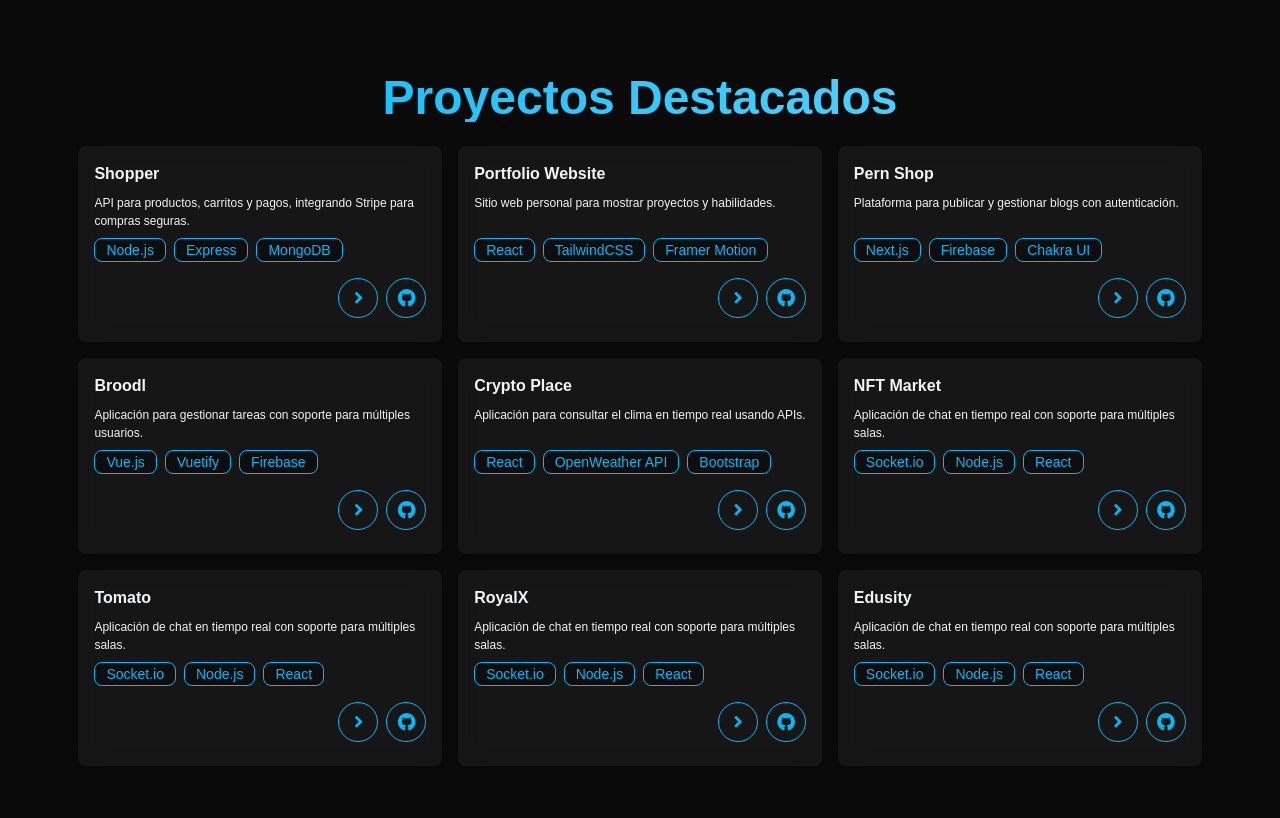
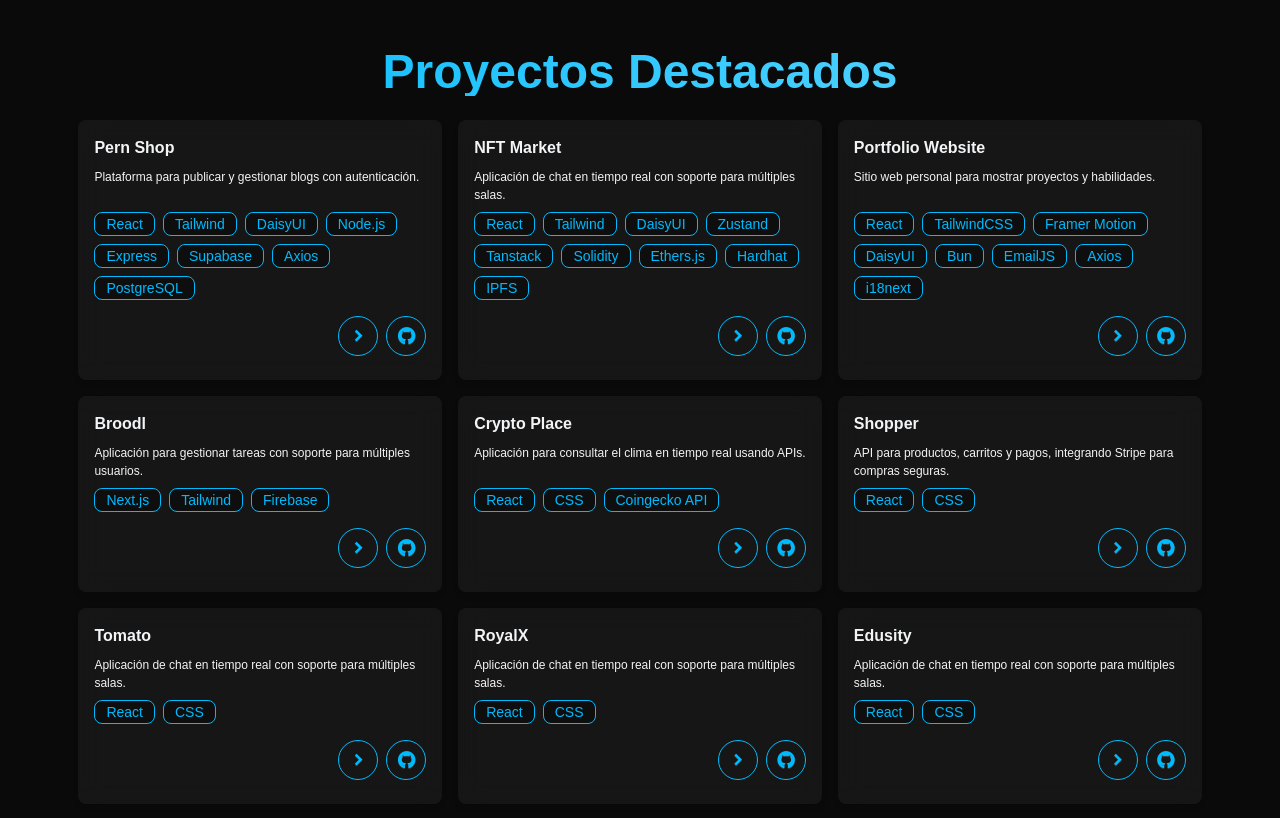
Before and after one commit to mazax28/PORTFOLIO, a React (Vite) app: page / in a window 1280 px wide. Shown: the part 1600-2418 px from the top of the page. Built offline with nearby package versions, Linux system fonts and the light colour scheme; no server answers.

Commit message:
feat: update project listings with new titles, descriptions, and technologies

```diff
--- a/src/pages/Projects.jsx
+++ b/src/pages/Projects.jsx
@@ -19,65 +19,65 @@
 
   const projects = [
     {
-      title: "Shopper",
-      description: "API para productos, carritos y pagos, integrando Stripe para compras seguras.",
-      technologies: ["Node.js", "Express", "MongoDB"],
-      liveLink: "https://shopper-ten-delta.vercel.app/",
-      repoLink: "https://github.com/mazax28/shopper",
+      title: "Pern Shop ",
+      description: "Plataforma para publicar y gestionar blogs con autenticación.",
+      technologies: ["React","Tailwind" ,"DaisyUI", "Node.js", "Express","Supabase","Axios" ,"PostgreSQL"],
+      liveLink: "https://pern-shop-crud.vercel.app/",
+      repoLink: "https://github.com/mazax28/pern-shop-crud",
+    },
+    {
+      title: "NFT Market",
+      description: "Aplicación de chat en tiempo real con soporte para múltiples salas.",
+      technologies: ["React","Tailwind","DaisyUI", "Zustand", "Tanstack","Solidity", "Ethers.js", "Hardhat","IPFS"],
+      liveLink: "https://nft-marketplace-three-gilt.vercel.app/",
+      repoLink: "https://github.com/mazax28/nft-marketplace",
     },
     {
       title: "Portfolio Website",
       description: "Sitio web personal para mostrar proyectos y habilidades.",
-      technologies: ["React", "TailwindCSS", "Framer Motion"],
-      liveLink: "https://portfolio-jova.vercel.app/",
-      repoLink: "https://github.com/mazax28/portfolio-jova",
-    },
-    {
-      title: "Pern Shop ",
-      description: "Plataforma para publicar y gestionar blogs con autenticación.",
-      technologies: ["Next.js", "Firebase", "Chakra UI"],
-      liveLink: "https://pern-shop-crud.vercel.app/",
-      repoLink: "https://github.com/mazax28/pern-shop-crud",
+      technologies: ["React", "TailwindCSS", "Framer Motion","DaisyUI", "Bun","EmailJS","Axios","i18next"],
+      liveLink: "https://portfolio-seven-pearl-57.vercel.app/",
+      repoLink: "https://github.com/mazax28/PORTFOLIO",
     },
     {
       title: "Broodl",
       description: "Aplicación para gestionar tareas con soporte para múltiples usuarios.",
-      technologies: ["Vue.js", "Vuetify", "Firebase"],
+      technologies: ["Next.js", "Tailwind", "Firebase"],
       liveLink: "https://broold.vercel.app/",
       repoLink: "https://github.com/mazax28/broold",
     },
     {
       title: "Crypto Place",
       description: "Aplicación para consultar el clima en tiempo real usando APIs.",
-      technologies: ["React", "OpenWeather API", "Bootstrap"],
+      technologies: ["React", "CSS", "Coingecko API"],
       liveLink: "https://crypto-tracking-chi.vercel.app/",
       repoLink: "https://github.com/mazax28/crypto-tracking",
     },
     {
-      title: "NFT Market",
-      description: "Aplicación de chat en tiempo real con soporte para múltiples salas.",
-      technologies: ["Socket.io", "Node.js", "React"],
-      liveLink: "https://nft-marketplace-three-gilt.vercel.app/",
-      repoLink: "https://github.com/mazax28/nft-marketplace",
+      title: "Shopper",
+      description: "API para productos, carritos y pagos, integrando Stripe para compras seguras.",
+      technologies: ["React","CSS"],
+      liveLink: "https://shopper-ten-delta.vercel.app/",
+      repoLink: "https://github.com/mazax28/shopper",
     },
     {
       title: "Tomato",
       description: "Aplicación de chat en tiempo real con soporte para múltiples salas.",
-      technologies: ["Socket.io", "Node.js", "React"],
+      technologies: ["React","CSS"],
       liveLink: "https://tomato-wine-iota.vercel.app/",
       repoLink: "https://github.com/mazax28/tomato",
     },
     {
       title: "RoyalX",
       description: "Aplicación de chat en tiempo real con soporte para múltiples salas.",
-      technologies: ["Socket.io", "Node.js", "React"],
+      technologies: ["React","CSS"],
       liveLink: "https://royal-x-phi.vercel.app/",
       repoLink: "https://github.com/mazax28/RoyalX",
     },
     {
       title: "Edusity",
       description: "Aplicación de chat en tiempo real con soporte para múltiples salas.",
-      technologies: ["Socket.io", "Node.js", "React"],
+      technologies: ["React","CSS"],
       liveLink: "https://edusity-beige.vercel.app/",
       repoLink: "https://github.com/mazax28/edusity",
     },
```
